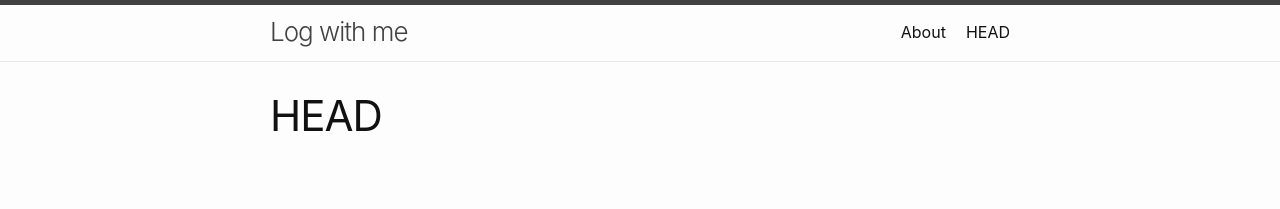
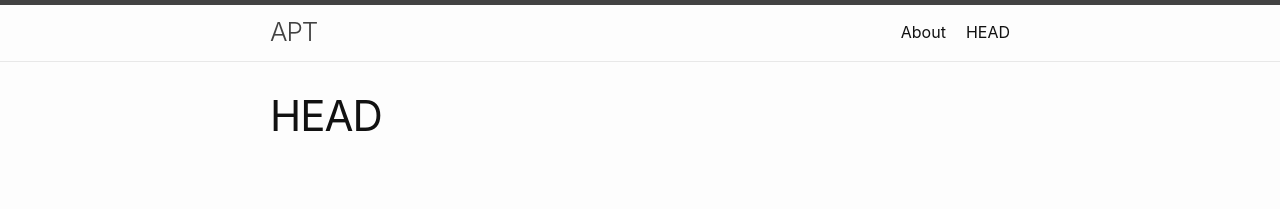
Before and after one commit to APT32Team/apt32team.github.io, a Jekyll site: the page built from History.markdown, in a window 1280 px wide and 900 px high. Shown: the top 209 px of the window. Built offline with Jekyll 4.4.1, drawn with Linux system fonts in a browser that asks for light colours; our own code applies the rules of GitHub Pages for plain Markdown files.

Commit message:
log with me

```diff
--- a/_config.yml
+++ b/_config.yml
@@ -1,4 +1,4 @@
-title: Log with me
+title: APT
 author:
   name: Harry
   email: duykhang6898@gmail.com
```
